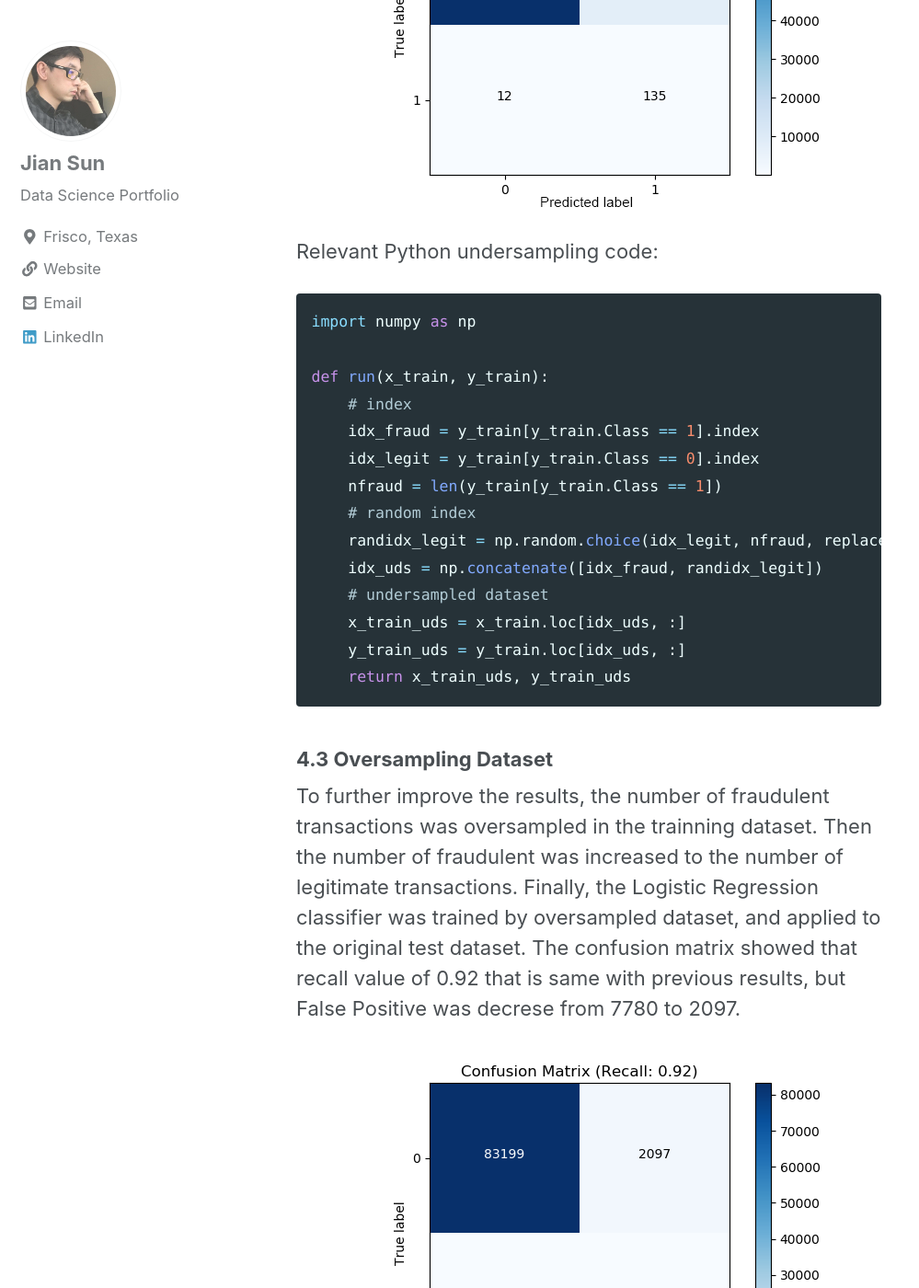
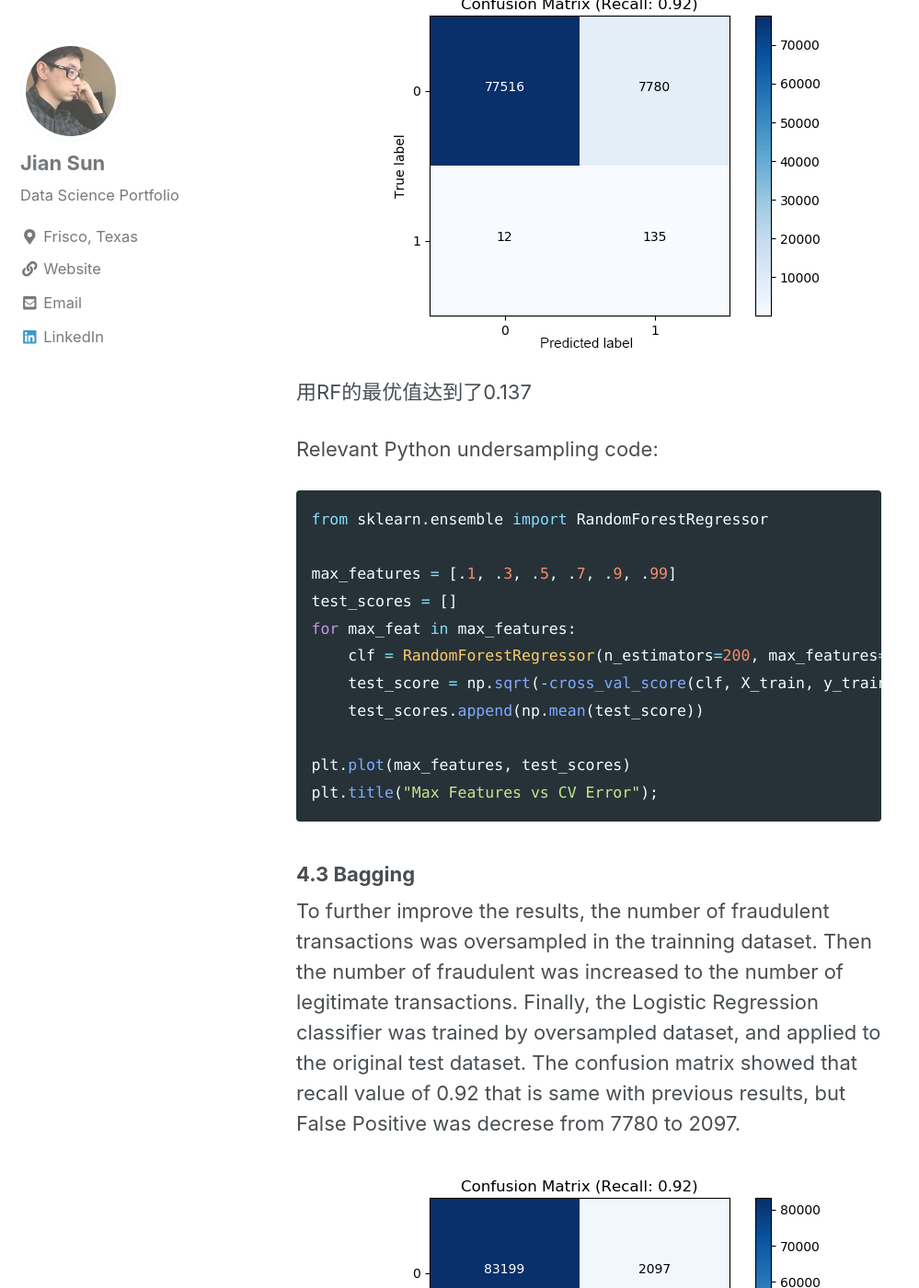
Before and after one commit to jianv/jianv.github.io, a Jekyll site: the page built from _posts/2018-04-20-ml-electricity.md, in a window 1280 px wide and 1400 px high, scrolled down 4477 px. Shown: the whole window at 92% size, without its empty margins (0-999 px from the left). Built offline with Jekyll 4.4.1, drawn with Linux system fonts in a browser that asks for light colours; nearby versions of some CDN libraries; some of the changed text lies outside the part shown.

Commit message:
Update 2018-04-20-ml-electricity.md

````diff
--- a/_posts/2018-04-20-ml-electricity.md
+++ b/_posts/2018-04-20-ml-electricity.md
@@ -25,71 +25,94 @@
 * minute: minute of the day (integer 0-1339)
 
 # 4 Modeling
-There are several regression models were implemented in this section and the pros and cons were discussed in the next section.
+After data preprocess, there are several regression models were implemented in this section. Then the pros and cons were discussed in the next section.
 
-### 4.1 Raw Dataset
+### 4.1 Ridge Regression
 Intuitively, the raw datasets were utilized to realize the Logistic Regression model, where have 492 frauds out of 284,807 transactions. Firstly, the parameter of Inverse of Regularization Strength (IRS) was optimized by 5-folds cross-validation and l1 penalty was selected. The results showed that the mean recall value keeps growing with IRS increasing and converged at IRS of 10.
 
 <img src="{{ site.url }}{{ site.baseurl }}/images/ml_creditcard/2_cv_raw.png" alt="linearly separable data">
 
 With considering the cost of computation, the IRS of 10 was selected for Logistic Regression model and the confusion matrix showed that the recall value is 0.62.
-
+可见，大概alpha=10~20的时候，可以把score达到0.135左右。
 <img src="{{ site.url }}{{ site.baseurl }}/images/ml_creditcard/2_cm_raw.png" alt="linearly separable data">
 
 Relevant Python libraries:
 ```python
-from sklearn.cross_validation import KFold
-from sklearn.linear_model import LogisticRegression
-from sklearn.metrics import recall_score
-from sklearn.metrics import confusion_matrix
+from sklearn.linear_model import Ridge
+from sklearn.model_selection import cross_val_score
+
+alphas = np.logspace(-3, 2, 50)
+test_scores = []
+for alpha in alphas:
+    clf = Ridge(alpha)
+    test_score = np.sqrt(-cross_val_score(clf, X_train, y_train, cv=10, scoring='neg_mean_squared_error'))
+    test_scores.append(np.mean(test_score))
 ```
 
-### 4.2 Undersampling Dataset
+### 4.2 Random Forest
 To improve the results, the number of legitimate transactions was undersampled in the trainning dataset. Then the number of legitimate transactions is equal to the number of fraudulent transactions. After parameter optimization, the Logistic Regression was built by undersampling training dataset, and applied to the original test dataset. From the confusion matrix showed in the following figure, the value of recall was enhanced to 0.92. However, the value of the False Positive was pretty large.
 
 <img src="{{ site.url }}{{ site.baseurl }}/images/ml_creditcard/2_cm_uds.png" alt="linearly separable data">
 
+用RF的最优值达到了0.137
+
 Relevant Python undersampling code:
 ```python
-import numpy as np
+from sklearn.ensemble import RandomForestRegressor
 
-def run(x_train, y_train):
-    # index
-    idx_fraud = y_train[y_train.Class == 1].index
-    idx_legit = y_train[y_train.Class == 0].index
-    nfraud = len(y_train[y_train.Class == 1])
-    # random index
-    randidx_legit = np.random.choice(idx_legit, nfraud, replace = False)
-    idx_uds = np.concatenate([idx_fraud, randidx_legit])
-    # undersampled dataset
-    x_train_uds = x_train.loc[idx_uds, :]
-    y_train_uds = y_train.loc[idx_uds, :]
-    return x_train_uds, y_train_uds
+max_features = [.1, .3, .5, .7, .9, .99]
+test_scores = []
+for max_feat in max_features:
+    clf = RandomForestRegressor(n_estimators=200, max_features=max_feat)
+    test_score = np.sqrt(-cross_val_score(clf, X_train, y_train, cv=5, scoring='neg_mean_squared_error'))
+    test_scores.append(np.mean(test_score))
+
+plt.plot(max_features, test_scores)
+plt.title("Max Features vs CV Error");
 ```
 
-### 4.3 Oversampling Dataset
+### 4.3 Bagging
 To further improve the results, the number of fraudulent transactions was oversampled in the trainning dataset. Then the number of fraudulent was increased to the number of legitimate transactions. Finally, the Logistic Regression classifier was trained by oversampled dataset, and applied to the original test dataset. The confusion matrix showed that recall value of 0.92 that is same with previous results, but False Positive was decrese from 7780 to 2097.
 
 <img src="{{ site.url }}{{ site.baseurl }}/images/ml_creditcard/2_cm_os.png" alt="linearly separable data">
+可见，前一个版本中，ridge最优结果也就是0.135；而这里，我们使用25个小ridge分类器的bagging，达到了低于0.132的结果。
 
+当然了，你如果并没有提前测试过ridge模型，你也可以用Bagging自带的DecisionTree模型：
 Relevant Python oversampling code:
 ```python
-import pandas as pd
-from imblearn.over_sampling import SMOTE
+from sklearn.linear_model import Ridge
+from sklearn.ensemble import BaggingRegressor
+from sklearn.model_selection import cross_val_score
+ridge = Ridge(15)
 
-def run(x_train, y_train):
-    # Smote
-    oversampler=SMOTE(random_state=0)
-    x_train_smote, y_train_smote = oversampler.fit_sample(x_train, y_train)
-    x_train_os = pd.DataFrame(x_train_smote)
-    y_train_os = pd.DataFrame(y_train_smote)
-    # print
-    nfraud = len(y_train_os[y_train_os.values == 1])
-    nlegit = len(y_train_os[y_train_os.values == 0])
-    print("Fraud/Legitimate = %d/%d" %(nfraud, nlegit))
-    # return
-    return x_train_os, y_train_os
+params = [1, 10, 15, 20, 25, 30, 40]
+test_scores = []
+for param in params:
+    clf = BaggingRegressor(n_estimators=param, base_estimator=ridge)
+    test_score = np.sqrt(-cross_val_score(clf, X_train, y_train, cv=10, scoring='neg_mean_squared_error'))
+    test_scores.append(np.mean(test_score))
 ```
-
+### 4.4 Boosting
+```python
+from sklearn.ensemble import AdaBoostRegressor
+params = [10, 15, 20, 25, 30, 35, 40, 45, 50]
+test_scores = []
+for param in params:
+    clf = BaggingRegressor(n_estimators=param, base_estimator=ridge)
+    test_score = np.sqrt(-cross_val_score(clf, X_train, y_train, cv=10, scoring='neg_mean_squared_error'))
+    test_scores.append(np.mean(test_score))
+```
+### 4.5 XGBoost
+惊了，深度为5的时候，错误率缩小
+到0.127
+```python
+from xgboost import XGBRegressor
+params = [1,2,3,4,5,6]
+test_scores = []
+for param in params:
+    clf = XGBRegressor(max_depth=param)
+    test_score = np.sqrt(-cross_val_score(clf, X_train, y_train, cv=10, scoring='neg_mean_squared_error'))
+    test_scores.append(np.mean(test_score))
+```
 ## 5.Conclusion and Discussion
-From the comparision, the oversampling method is the best option that can mitigate the impact of unbalance dataset. Even the oversampled datasets increase the expense of computation, the enhanced results could better meet the high requirement of fraudulent transaction detection. In the future work, the default threshold of the Logistic Regression could be another factor in the optimization.
+NoteDecistion Tree is worse than ridge regression
````
